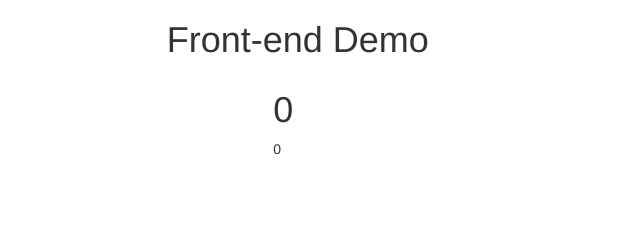
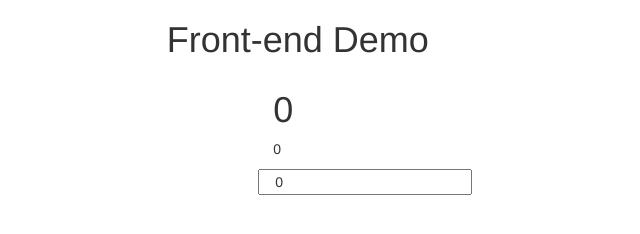
Before and after one commit to dvberkel/eindhoven.2015.02.23, a website: page index.html in a window 1280 px wide. Shown: the whole page, without its empty margins (275-915 px from the left). Drawn offline with Linux system fonts and the light colour scheme.

Commit message:
add an input
An input with two-way databinding can be created with ng-model=count line

```diff
--- a/index.html
+++ b/index.html
@@ -14,6 +14,7 @@
       <section class="view row">
         <h1 id="counter" class="col-md-2 col-md-offset-5" ng-click="increment()">{{count}}</h1>
         <p class="col-md-2 col-md-offset-5">{{count}}</p>
+        <input type="text" class="col-md-2 col-md-offset-5" ng-model="count"/>
       </section>
     </section>
     <script src="bower_components/angular/angular.min.js"></script>
```
